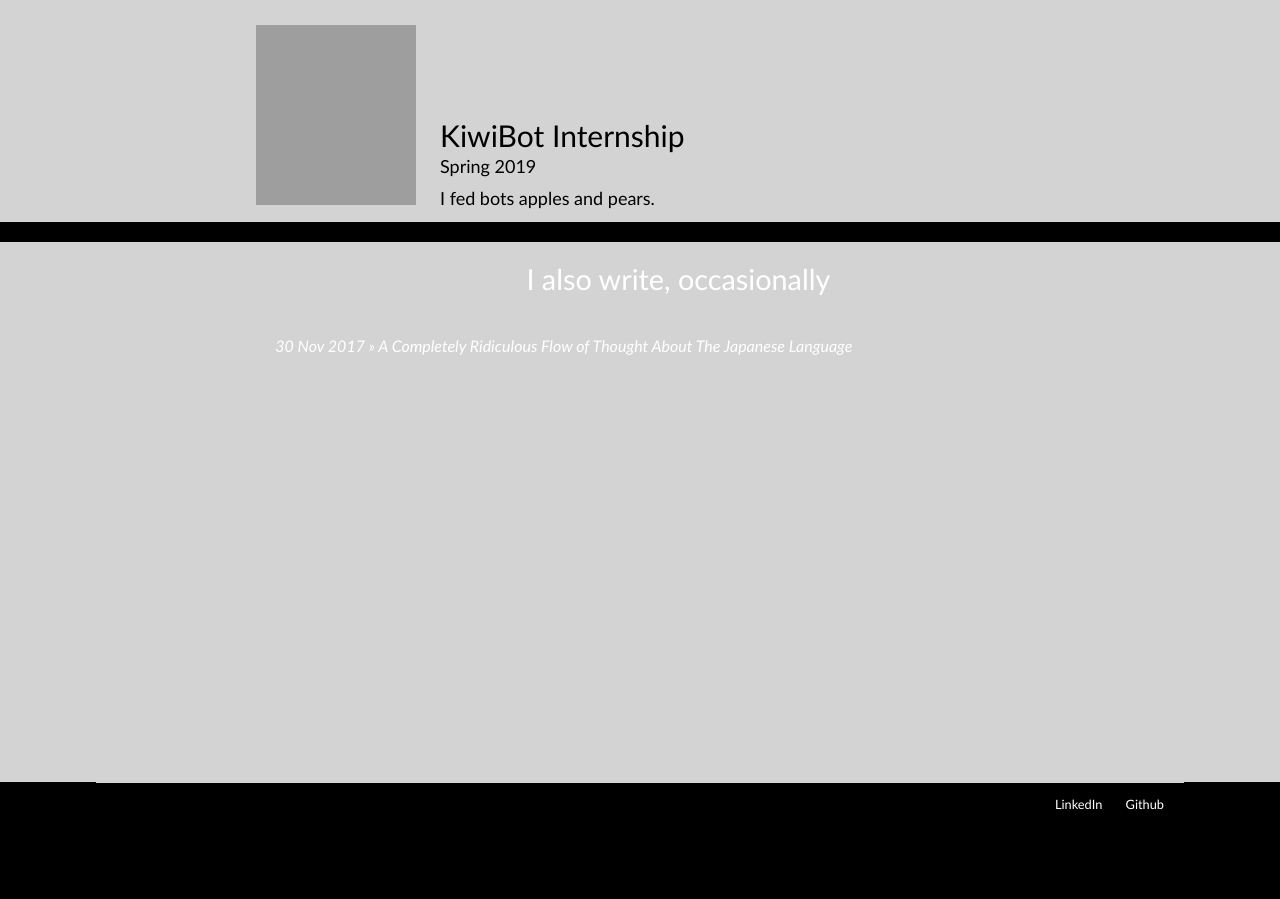
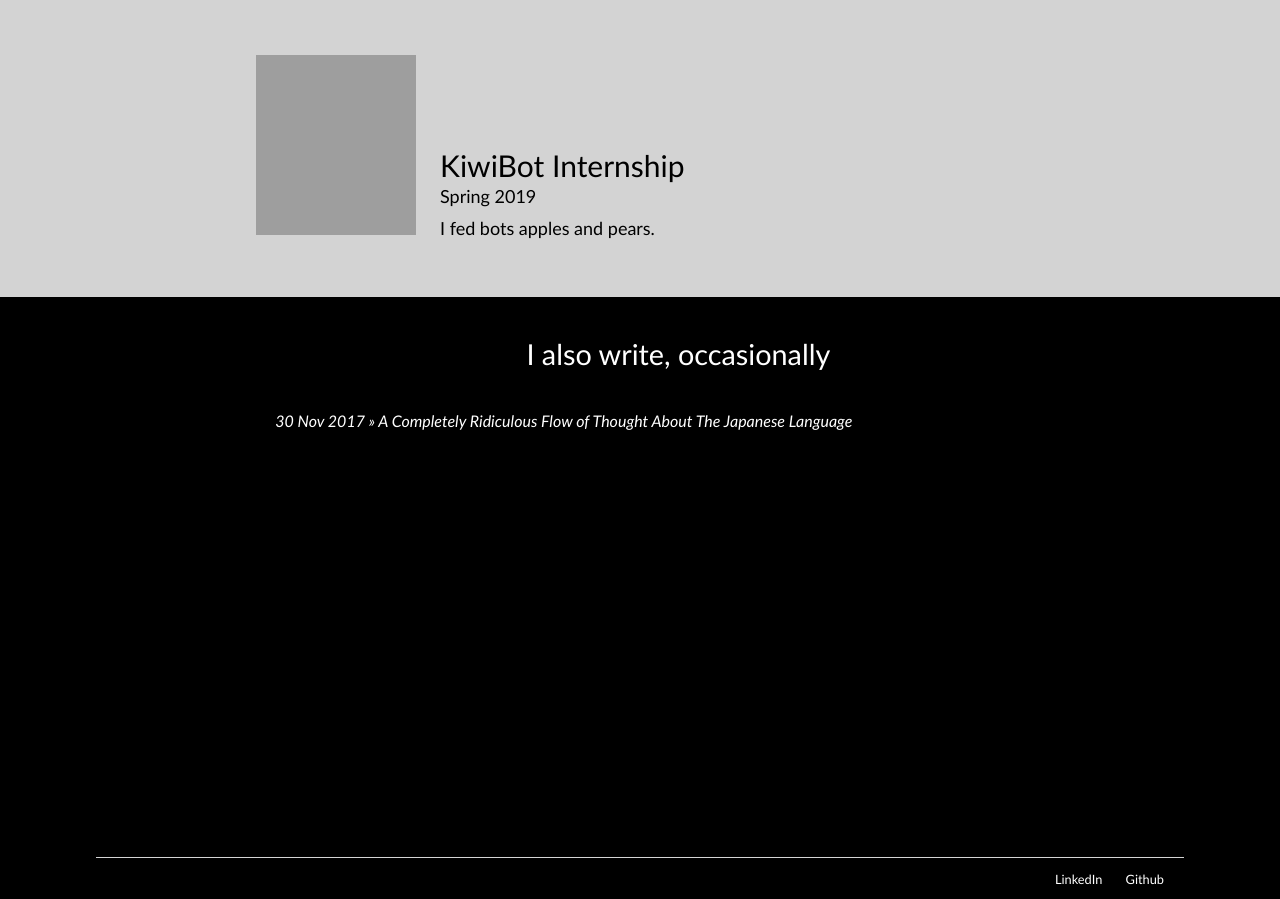
Before and after one commit to Calculasians/calculasians.github.io, a Jekyll site: the page built from index.html, in a window 1280 px wide. Shown: the part 2693-3592 px from the top of the page. Built offline with Jekyll 4.4.1, drawn with Linux system fonts in a browser that asks for light colours; before the commit the page ends 3517 px from its top, so only the background shows below that; grey boxes are pictures that could not be loaded.

Commit message:
Update main.css

```diff
--- a/css/main.css
+++ b/css/main.css
@@ -1,9 +1,10 @@
 html {
+
     scroll-behavior: smooth;
 }
 
 body {
-    margin: 5px auto;
+    margin: 0px auto;
     background-color: black;
 }
 
@@ -246,7 +247,7 @@
 }
 
 #writings-page {
-    background-color: lightgrey;
+    background-color: black;
 }
 
 #writings {
@@ -290,6 +291,8 @@
 #projects {
     position: relative;
     background-color: lightgrey;
+    padding-top: 30px;
+    padding-bottom: 40px;
 }
 
 .resize {
@@ -300,7 +303,7 @@
 #proj-box {
     padding-left: 20vw;
     padding-top: 25px;
-    padding-bottom: 10px;
+    padding-bottom: 15px;
 }
 
 #proj-pic {
```
